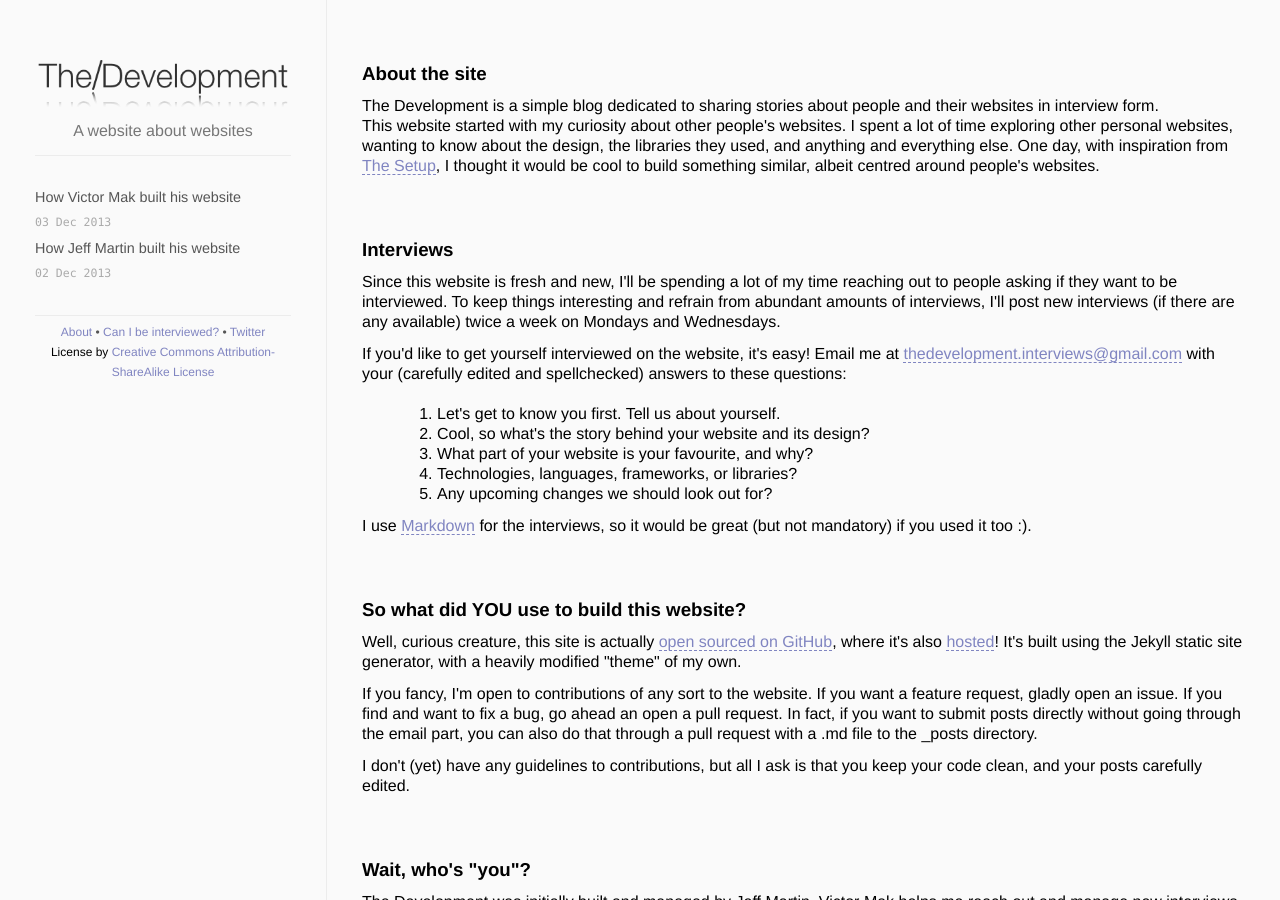
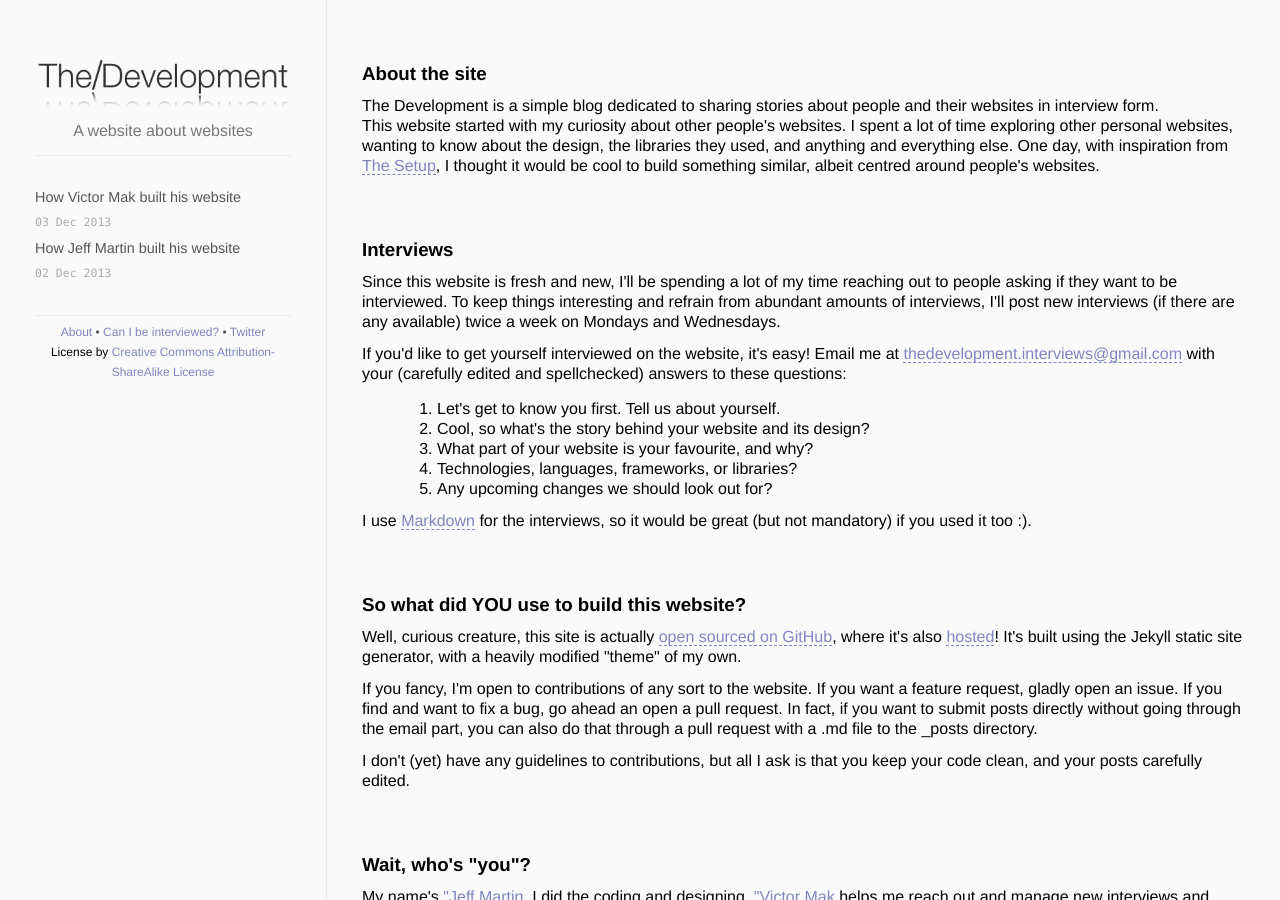
Before and after one commit to the-development/thedevelopment, a Jekyll site: the page built from about/index.html, in a window 1280 px wide. Built offline with Jekyll 4.4.1, drawn with Linux system fonts in a browser that asks for light colours; Markdown is read by kramdown in place of the engine named in the settings; some of the changed text lies outside the part shown.

Commit message:
Update about with urls

```diff
--- a/about/index.html
+++ b/about/index.html
@@ -53,7 +53,7 @@ title: The Development
   <div id="team" class="about-section">
     <h3>Wait, who's "you"?</h3>
     <p>
-      The Development was initially built and managed by Jeff Martin. Victor Mak helps me reach out and manage new interviews and content.
+      My name's <a href="http://jeffreymartin.ca">"Jeff Martin</a>, I did the coding and designing. <a href="http://victormakcy.com">"Victor Mak</a> helps me reach out and manage new interviews and content.
     </p>
   </div>
 </div>
--- a/css/main.css
+++ b/css/main.css
@@ -288,7 +288,7 @@ a:hover {
 
 #interview-questions {
   margin-left: 75px;
-  margin-top: 20px;
+  margin-top: 15px;
 }
 
 #team {
```
